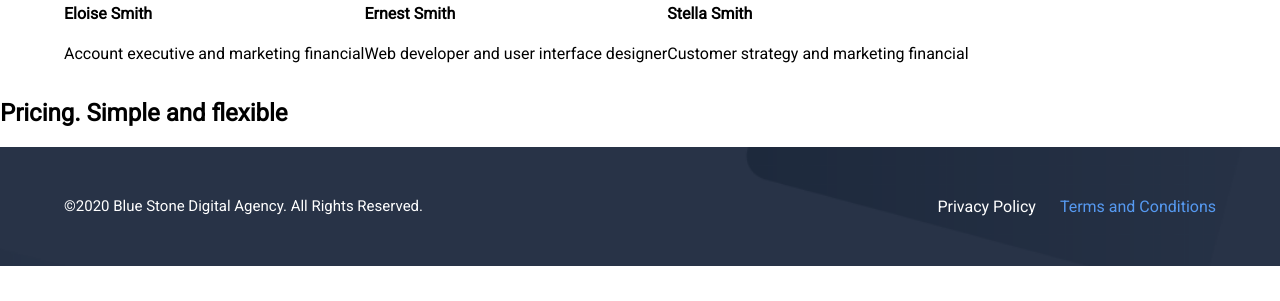
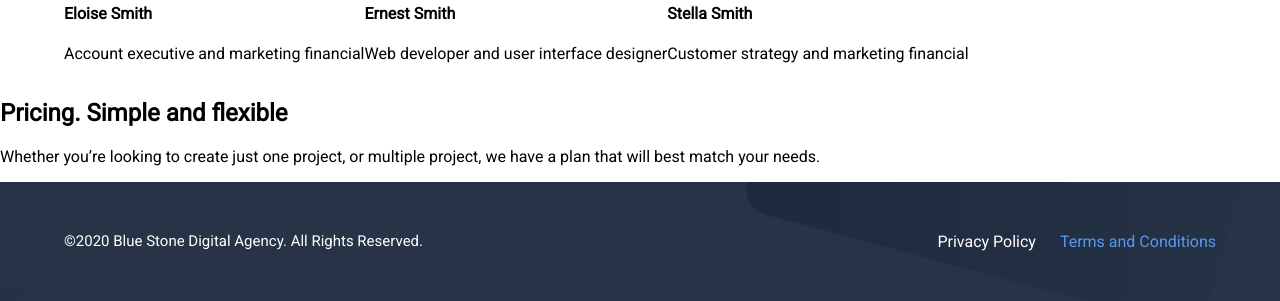
Before and after one commit to Jacob0293/Digital-Agency-Website, a plain HTML site: page index.html in a window 1280 px wide. Shown: the part 2300-2601 px from the top of the page. Before the commit the page ends 2566 px from the top, so only its background shows below. Drawn offline with Linux system fonts and the light colour scheme; a web font is replaced by a local one.

Commit message:
added p tag in pricing section

```diff
--- a/index.html
+++ b/index.html
@@ -168,6 +168,8 @@
 	</section>
 	<section id="pricing">
 		<h2>Pricing. Simple and flexible</h2>
+		<p>Whether you’re looking to create just one project, or multiple project,
+		we have a plan that will best match your needs.</p>
 	</section>
 	<section id="copyright">
 		<div class="container">
```
